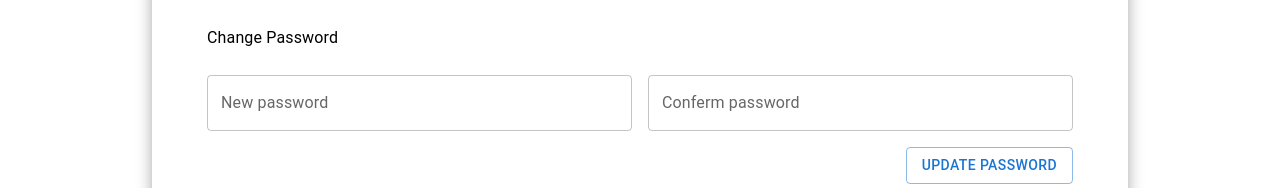
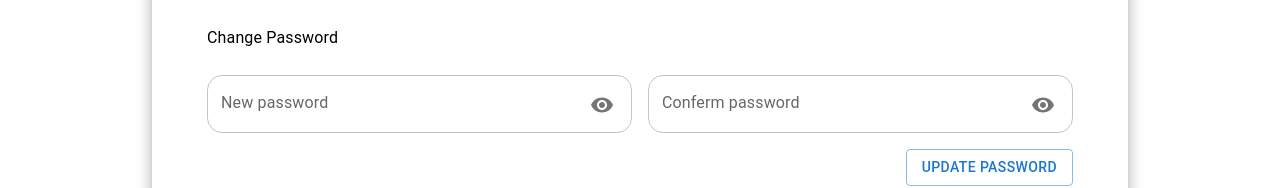
Before and after one commit to gitbubai04/my-task-list, a React (Create React App) app: page /my-profile in a window 1280 px wide. Shown: the part 267-455 px from the top of the page. Built offline with nearby package versions, Linux system fonts and the light colour scheme; sample sign-in values are in the browser's storage.

Commit message:
face one complete

```diff
--- /dev/null
+++ b/src/components/MuiPasswordField.tsx
@@ -0,0 +1,53 @@
+import { IconButton, TextField } from '@mui/material'
+import React, { useState } from 'react'
+import { PassWrap } from './style';
+import Visibility from '@mui/icons-material/Visibility';
+import VisibilityOff from '@mui/icons-material/VisibilityOff';
+
+type Props = {
+    value: string;
+    onChange: any;
+    error: any;
+    helperText: string
+    name: string;
+    label: string;
+}
+
+function MuiPasswordField(props: Props) {
+    const { value, onChange, error, helperText, name, label } = props
+
+    const [showPassword, setShowPassword] = React.useState(false);
+
+    const handleClickShowPassword = () => setShowPassword((show) => !show);
+
+    const handleMouseDownPassword = (event: React.MouseEvent<HTMLButtonElement>) => {
+        event.preventDefault();
+    };
+
+    return (
+        <PassWrap>
+            <TextField
+                InputProps={{ style: { borderRadius: "15px", height: 58 } }}
+                fullWidth
+                id=""
+                type={showPassword ? 'text' : 'password'}
+                label={label}
+                name={name}
+                value={value}
+                onChange={onChange}
+                error={!!error}
+                helperText={helperText}
+            />
+
+            <IconButton
+                className='eyeBtn'
+                onClick={handleClickShowPassword}
+                onMouseDown={handleMouseDownPassword}
+            >
+                {showPassword ? <VisibilityOff /> : <Visibility />}
+            </IconButton>
+        </PassWrap>
+    )
+}
+
+export default MuiPasswordField
--- a/src/components/style.ts
+++ b/src/components/style.ts
@@ -8,3 +8,14 @@ export const Main = styled.main`
         padding:70px 15px 50px 15px;
     }
 `
+
+export const PassWrap = styled.div`
+    position:relative;
+
+    .eyeBtn{
+        position:absolute;
+        right: 10px;
+        top: 10px;
+
+    }
+`
--- a/src/pages/Auth/Login/index.tsx
+++ b/src/pages/Auth/Login/index.tsx
@@ -4,8 +4,9 @@ import TextField from '@mui/material/TextField'
 import { LoginErorType, LoginFormType } from '../../../Helper/Type'
 import { ToastService } from '../../../Helper/Alert'
 import { useNavigate } from 'react-router-dom'
+import MuiPasswordField from '../../../components/MuiPasswordField'
 
-function Login(props:any) {
+function Login(props: any) {
   const navigate = useNavigate();
   const [formData, setFormData] = useState<LoginFormType>({
     email: '',
@@ -90,11 +91,7 @@ function Login(props:any) {
           />
         </div>
         <div className='form-field'>
-          <TextField
-            InputProps={{ style: { borderRadius: "15px", height: 58 } }}
-            fullWidth
-            id=""
-            type='password'
+          <MuiPasswordField
             label="Password"
             name='password'
             value={formData.password}
--- a/src/pages/Auth/Signup/index.tsx
+++ b/src/pages/Auth/Signup/index.tsx
@@ -4,6 +4,7 @@ import TextField from '@mui/material/TextField'
 import { FormDataError, FormDataType } from '../../../Helper/Type';
 import { SCREEN } from '..';
 import { ToastService } from '../../../Helper/Alert';
+import MuiPasswordField from '../../../components/MuiPasswordField';
 
 function Signup(props: any) {
   const [formData, setFormData] = useState<FormDataType>({
@@ -169,32 +170,25 @@ function Signup(props: any) {
           />
         </div>
         <div className='form-field'>
-          <TextField
-            InputProps={{ style: { borderRadius: "15px", height: 58 } }}
-            fullWidth
-            id=""
+          <MuiPasswordField
             label="Password"
             name='password'
             value={formData.password}
             onChange={handleChange}
             error={!!errors.passwordError}
             helperText={errors.passwordError}
-            type='password'
           />
         </div>
         <div className='form-field'>
-          <TextField
-            InputProps={{ style: { borderRadius: "15px", height: 58 } }}
-            fullWidth
-            id=""
+          <MuiPasswordField
             label="Confirm Password"
             name='confirmPassword'
             value={formData.confirmPassword}
             onChange={handleChange}
             error={!!errors.confirmPasswordError}
             helperText={errors.confirmPasswordError}
-            type='password'
           />
+
         </div>
         <SubmitBtn type='submit'>Sign up</SubmitBtn>
       </form>
--- a/src/pages/Dashboard/MyProfile/index.tsx
+++ b/src/pages/Dashboard/MyProfile/index.tsx
@@ -9,6 +9,7 @@ import { ChangePasswordError } from '../../../Helper/Type';
 import CheckCircleIcon from '@mui/icons-material/CheckCircle';
 import CancelIcon from '@mui/icons-material/Cancel';
 import EditIcon from '@mui/icons-material/Edit';
+import MuiPasswordField from '../../../components/MuiPasswordField';
 
 function MyProfile({ userData, getUserData }: any) {
   const [openField, setOpenField] = useState(true)
@@ -214,7 +215,7 @@ function MyProfile({ userData, getUserData }: any) {
           <form onSubmit={handelSubmit}>
             <Grid container spacing={2}>
               <Grid item md={6} xs={12}>
-                <TextField
+                {/* <TextField
                   label='New password'
                   type='password'
                   fullWidth
@@ -223,21 +224,25 @@ function MyProfile({ userData, getUserData }: any) {
                   onChange={handleChange}
                   error={!!errors.passwordError}
                   helperText={errors.passwordError}
+                /> */}
+                <MuiPasswordField
+                  label='New password'
+                  name='password'
+                  value={formData.password}
+                  onChange={handleChange}
+                  error={!!errors.passwordError}
+                  helperText={errors.passwordError}
                 />
-
               </Grid>
               <Grid item md={6} xs={12}>
-                <TextField
+                <MuiPasswordField
                   label='Conferm password'
-                  type='password'
-                  fullWidth
                   name='conPassword'
                   value={formData.conPassword}
                   onChange={handleChange}
                   error={!!errors.confirmPasswordError}
                   helperText={errors.confirmPasswordError}
                 />
-
               </Grid>
               <Grid item md={12} xs={12}>
                 <Button variant='outlined' sx={{ float: 'right' }} type='submit'>Update Password</Button>
```
